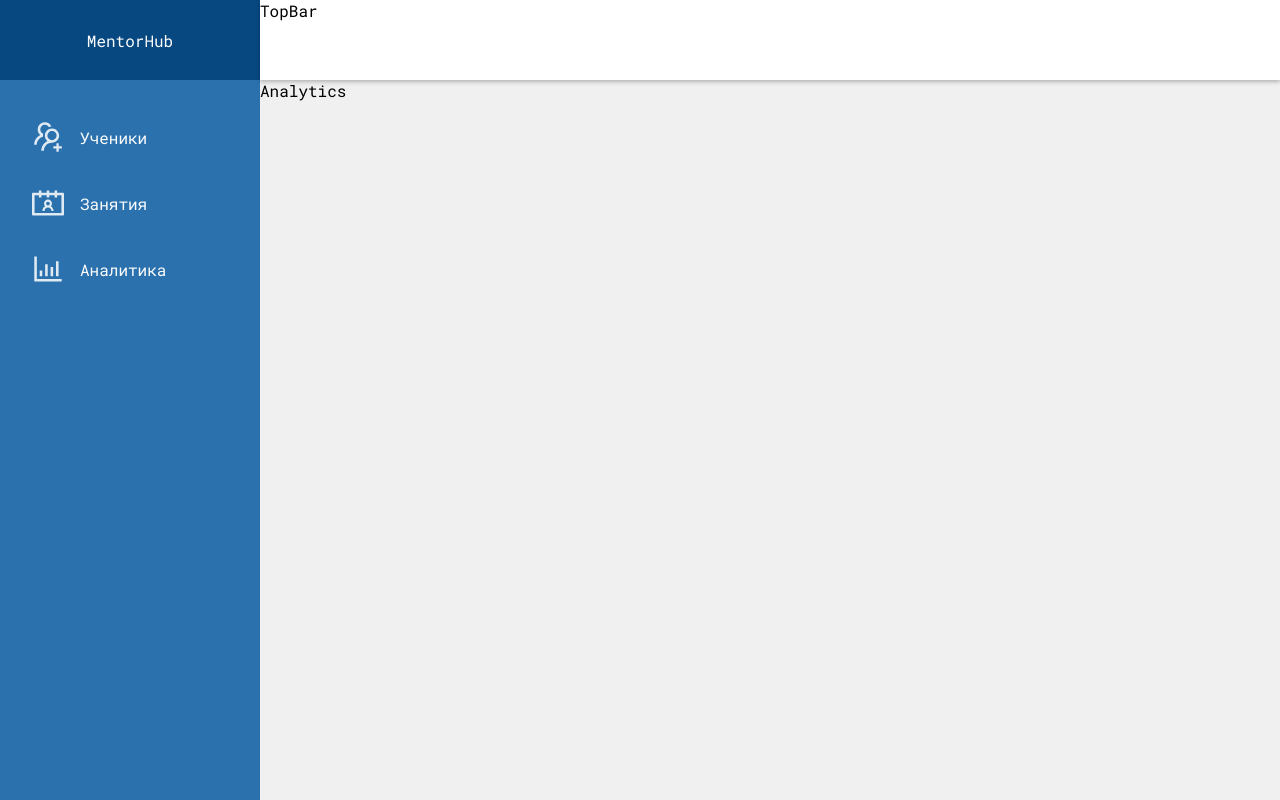
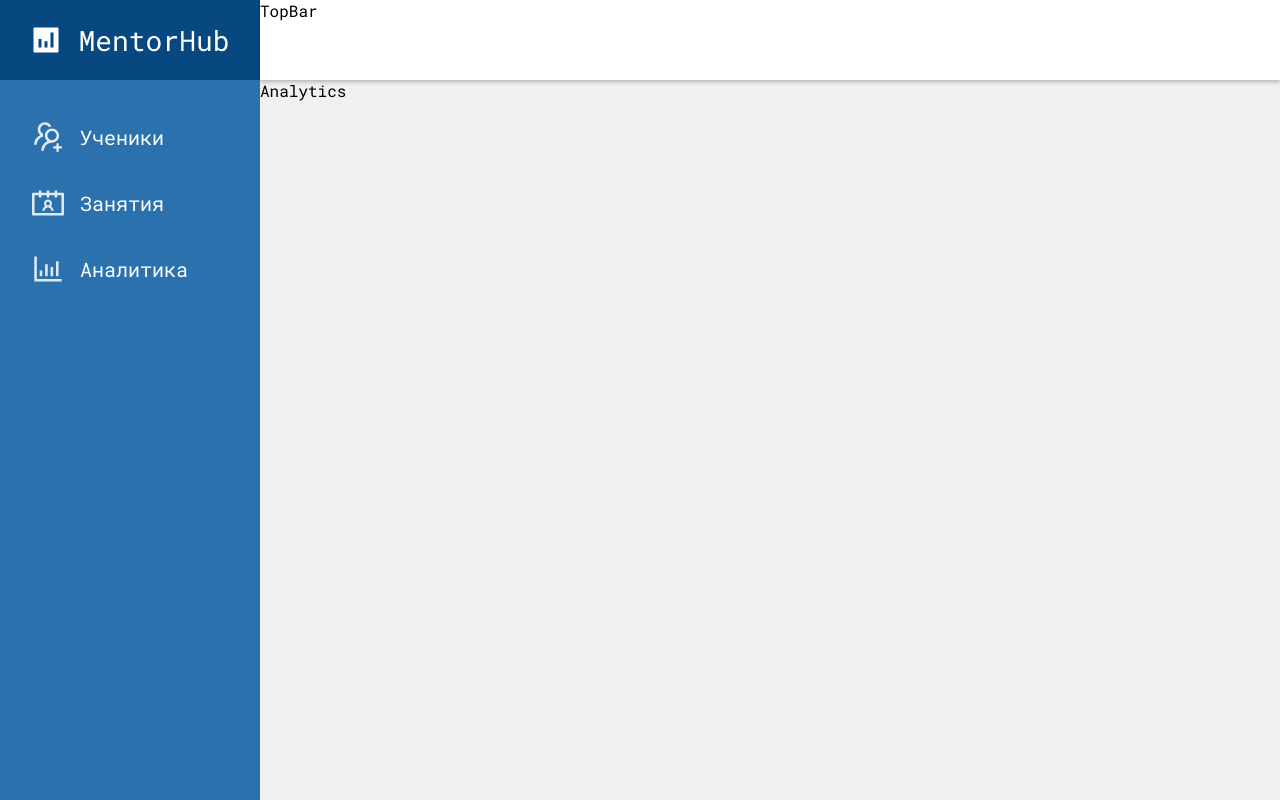
Before and after one commit to ivnvMkhl/mentoring-ui, a React (Vite) app: page /analytics in a window 1280 px wide. Built offline with nearby package versions, Linux system fonts and the light colour scheme.

Commit message:
add sidebar feature

```diff
--- a/src/components/complex/SideBar/SideBar.module.css
+++ b/src/components/complex/SideBar/SideBar.module.css
@@ -5,4 +5,5 @@
   gap: 16px;
   background-color: var(--color-secondary);
   padding-top: 32px;
+  font-size: 20px;
 }
--- a/src/components/complex/TopBar/TopBar.module.css
+++ b/src/components/complex/TopBar/TopBar.module.css
@@ -9,6 +9,8 @@
   display: flex;
   align-items: center;
   justify-content: center;
+  gap: 16px;
+  font-size: 28px;
   background-color: var(--color-primary);
   color: var(--color-text-inverse);
 }
--- a/src/components/complex/TopBar/TopBar.tsx
+++ b/src/components/complex/TopBar/TopBar.tsx
@@ -1,11 +1,15 @@
 import { FC } from 'react';
 
 import styles from './TopBar.module.css';
+import { Icon } from '../../primitives/Icon/Icon';
 
 const TopBar: FC = () => {
   return (
     <div className={styles.wrapper}>
-      <div className={styles.logo}>MentorHub</div>
+      <div className={styles.logo}>
+        <Icon kind="Project" size="l" />
+        MentorHub
+      </div>
       <div className={styles.topBar}>TopBar</div>
     </div>
   );
--- a/src/components/primitives/Icon/Icon.tsx
+++ b/src/components/primitives/Icon/Icon.tsx
@@ -2,8 +2,9 @@ import { FC } from 'react';
 import { UsergroupAdd } from './icons/UsergroupAdd';
 import { Contacts } from './icons/Contacts';
 import { BarChart } from './icons/BarChart';
+import { Project } from './icons/Project';
 
-type IconKind = 'UsergroupAdd' | 'Contacts' | 'BarChart';
+type IconKind = 'UsergroupAdd' | 'Contacts' | 'BarChart' | 'Project';
 type IconSize = 's' | 'm' | 'l';
 
 type IconProps = {
@@ -25,6 +26,8 @@ const Icon: FC<IconProps> = ({ kind, size = 'm' }) => {
       return <Contacts size={sizes[size]} />;
     case 'BarChart':
       return <BarChart size={sizes[size]} />;
+    case 'Project':
+      return <Project size={sizes[size]} />;
     default:
       return null;
   }
--- /dev/null
+++ b/src/components/primitives/Icon/icons/Project.tsx
@@ -0,0 +1,21 @@
+import { FC } from 'react';
+
+type Props = {
+  size: readonly [number, number];
+};
+
+const Project: FC<Props> = ({ size }) => {
+  return (
+    <svg height={size[0]} width={size[1]} viewBox="0 0 32 32" fill="none" xmlns="http://www.w3.org/2000/svg">
+      <g id="project">
+        <path
+          id="Vector"
+          d="M4.5 28.5L27.5 28.5C28.0531 28.5 28.5 28.0531 28.5 27.5L28.5 4.5C28.5 3.94687 28.0531 3.5 27.5 3.5L4.5 3.5C3.94687 3.5 3.5 3.94687 3.5 4.5L3.5 27.5C3.5 28.0531 3.94687 28.5 4.5 28.5ZM20.5 8.75C20.5 8.6125 20.6125 8.5 20.75 8.5H23.25C23.3875 8.5 23.5 8.6125 23.5 8.75L23.5 23.25C23.5 23.3875 23.3875 23.5 23.25 23.5H20.75C20.6125 23.5 20.5 23.3875 20.5 23.25L20.5 8.75ZM14.5 17.5C14.5 17.3625 14.6125 17.25 14.75 17.25H17.25C17.3875 17.25 17.5 17.3625 17.5 17.5V23.25C17.5 23.3875 17.3875 23.5 17.25 23.5H14.75C14.6125 23.5 14.5 23.3875 14.5 23.25L14.5 17.5ZM8.5 15.25C8.5 15.1125 8.6125 15 8.75 15H11.25C11.3875 15 11.5 15.1125 11.5 15.25V23.25C11.5 23.3875 11.3875 23.5 11.25 23.5L8.75 23.5C8.6125 23.5 8.5 23.3875 8.5 23.25V15.25Z"
+          fill="#FDFDFD"
+        />
+      </g>
+    </svg>
+  );
+};
+
+export { Project };
```
